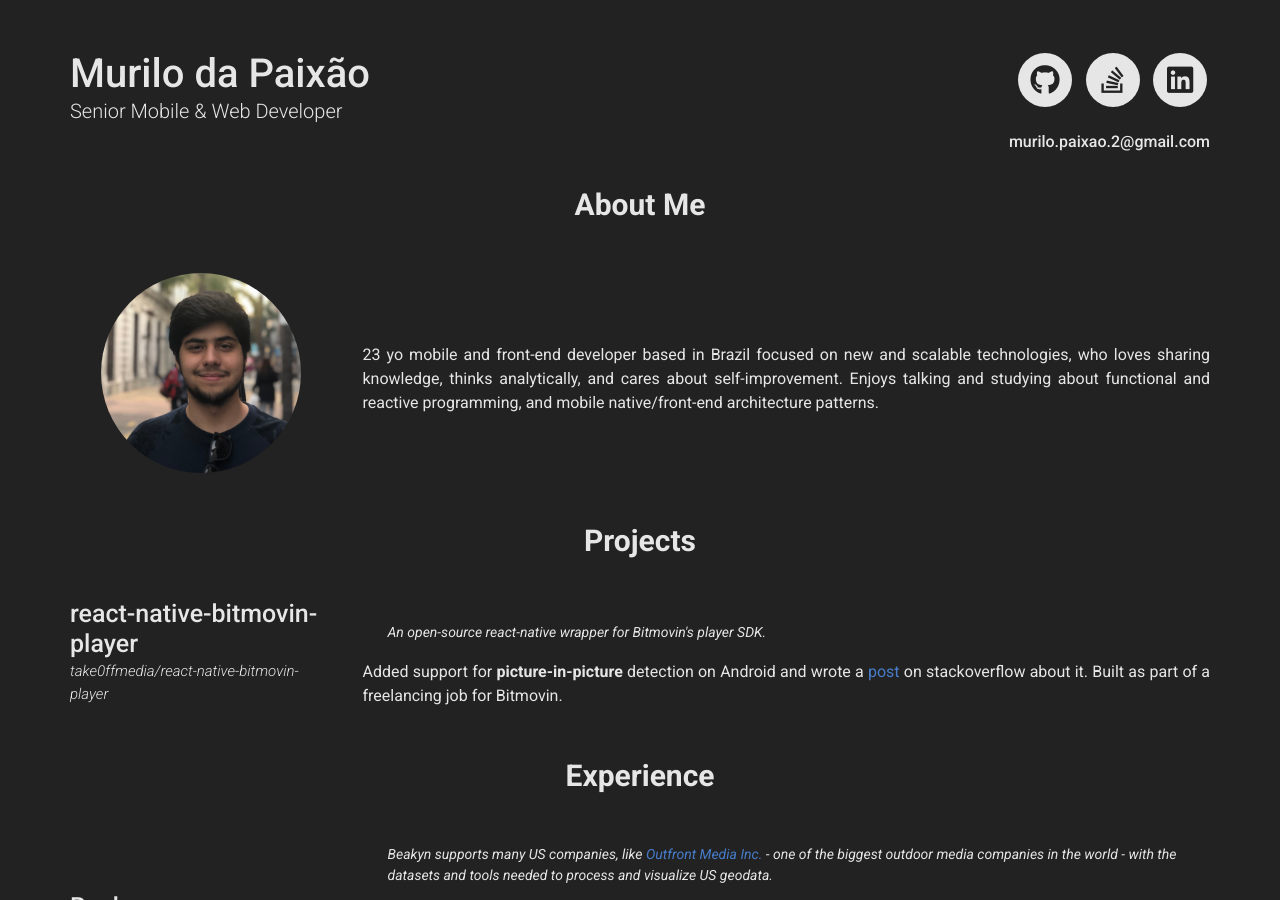
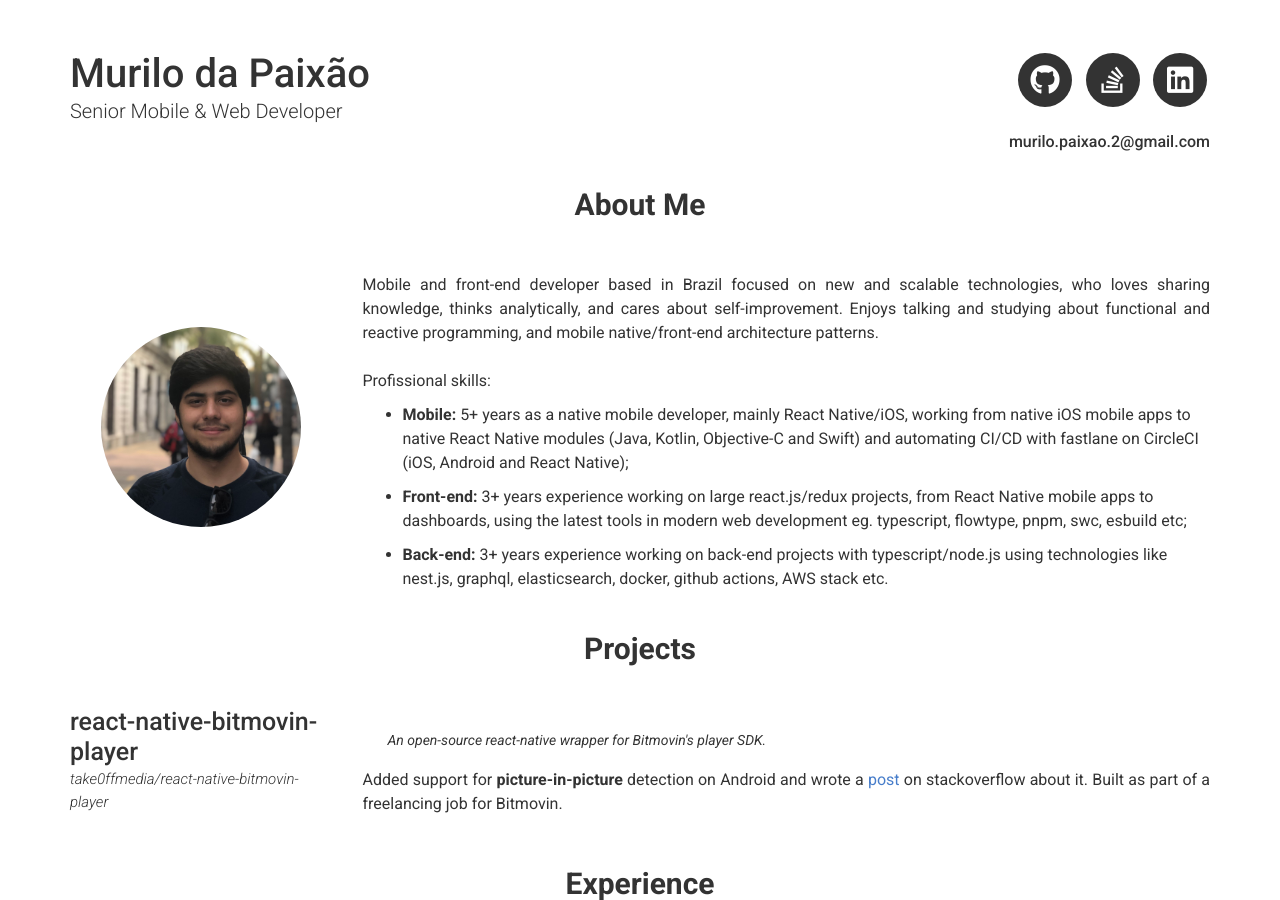
Before and after one commit to pogist/pogist.github.io, a Jekyll site: the page built from index.md, in a window 1280 px wide and 900 px high. Built offline with Jekyll 4.4.1, drawn with Linux system fonts in a browser that asks for light colours; nearby versions of some CDN libraries; some of the changed text lies outside the part shown.

Commit message:
Add skills and finish Education section

```diff
--- a/_config.yml
+++ b/_config.yml
@@ -11,7 +11,7 @@ title: Senior Mobile & Web Developer
 email: murilo.paixao.2@gmail.com
 
 # Dark Mode (true/false/never)
-darkmode: true
+darkmode: false
 
 # Social links
 github_username: pogist
@@ -37,7 +37,14 @@ linkedin_username: pogist
 # about_title: About Me (Use this to override about section title)
 about_profile_image: images/profile.jpg
 about_content: | # this will include new lines to allow paragraphs
-  23 yo mobile and front-end developer based in Brazil focused on new and scalable technologies, who loves sharing knowledge, thinks analytically, and cares about self-improvement. Enjoys talking and studying about functional and reactive programming, and mobile native/front-end architecture patterns.
+  Mobile and front-end developer based in Brazil focused on new and scalable technologies, who loves sharing knowledge, thinks analytically, and cares about self-improvement. Enjoys talking and studying about functional and reactive programming, and mobile native/front-end architecture patterns.<br /><br />Profissional skills:
+    - **Mobile:** 5+ years as a native mobile developer, mainly React Native/iOS, working from native iOS mobile apps
+      to native React Native modules (Java, Kotlin, Objective-C and Swift) and automating
+      CI/CD with fastlane on CircleCI (iOS, Android and React Native);
+    - **Front-end:** 3+ years experience working on large react.js/redux projects, from React Native mobile apps to dashboards,
+      using the latest tools in modern web development eg. typescript, flowtype, pnpm, swc, esbuild etc;
+    - **Back-end:** 3+ years experience working on back-end projects with typescript/node.js using technologies like
+      nest.js, graphql, elasticsearch, docker, github actions, AWS stack etc.
 
 content:
   - title: Projects
@@ -108,19 +115,17 @@ content:
         link: https://cc.ufc.br/
         quote: >
           Federal university of the State of Ceará.
-        description:
+        description: |
           Incomplete bachelor's degree on Computer Science.
       - layout: left
         title: IFCE
         sub_title: STEM degree
         caption: jan. 2013 - dez. 2017
         link: https://ifce.edu.br/
-  - title: A Little More About Me
-    layout: text
-    content: | # this will include new lines to allow paragraphs
-      This is where you can write a little more about yourself. You could title this section **Interests** and include some of your other interests.
-
-      Or you could title it **Skills** and write a bit more about things that make you more desirable, like *leadership* or *teamwork*
+        quote: >
+          Instituto Federal de Educação, Ciência e Tecnologia do Ceará
+        description: |
+          Student at a technical course in the area of Information Technology (IT) integrated to the high school–similar to the STEM model–, which aims training professionals to work directly with computer systems, including the efficient use, programming and support for equipment use.
 
 # Footer
 footer_show_references: false
```
